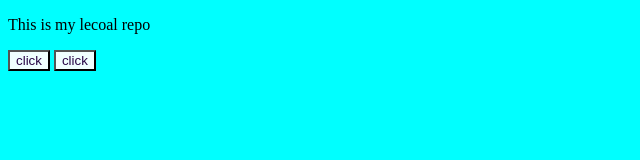
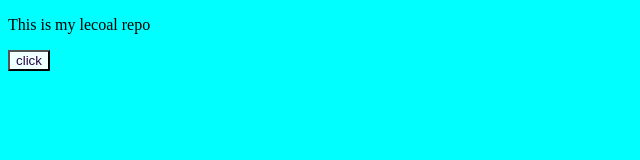
Before and after one commit to kumarmanoj13/local_repo, a plain HTML site: page index.html in a window 1280 px wide. Shown: the whole page, without its empty margins (0-640 px from the left). Drawn offline with Linux system fonts and the light colour scheme.

Commit message:
delete button

```diff
--- a/index.html
+++ b/index.html
@@ -9,7 +9,6 @@
 <body>
     <p>This is my lecoal repo</p>
     <button id="btn">click</button>
-    <button class="btn">click</button>
     <script src="script.js"></script>
 </body>
 </html>
```
